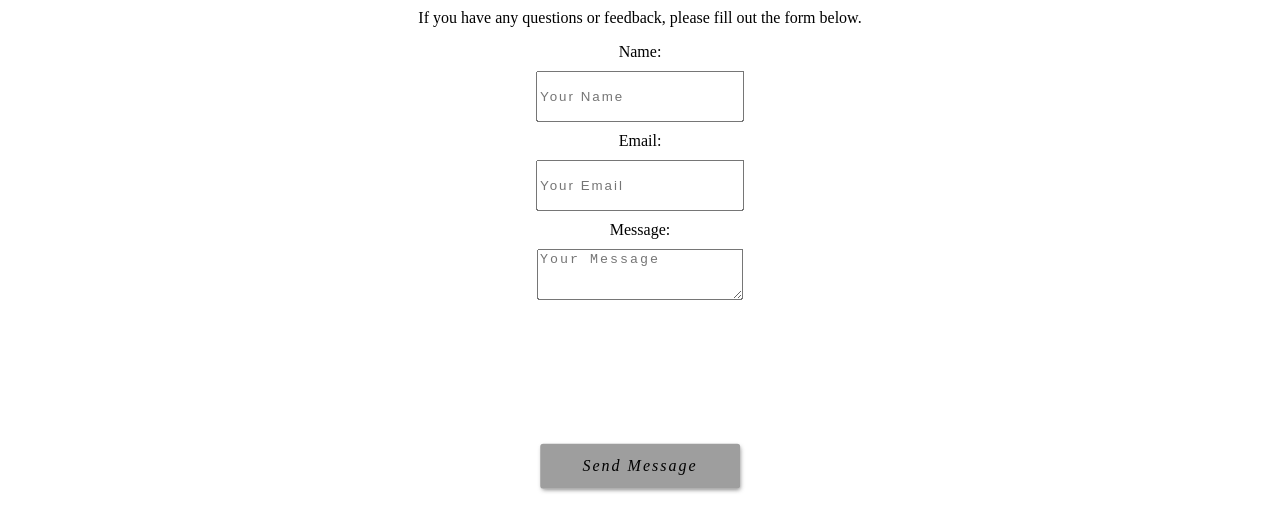
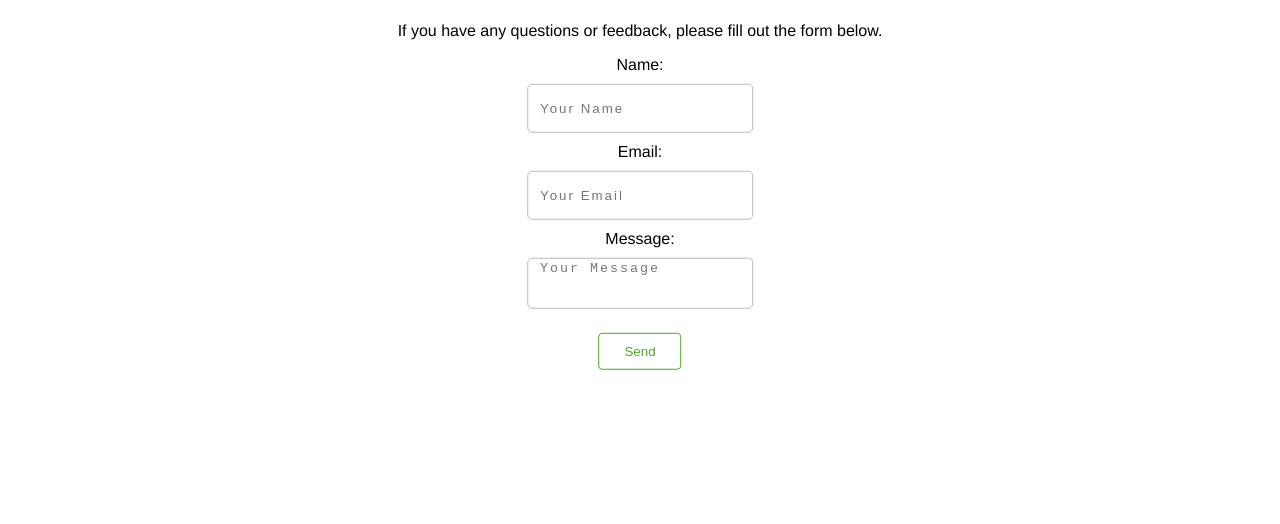
Before and after one commit to AmineNaboulsi/codeCraftBeta, a plain HTML site: page contact.html in a window 1280 px wide. Shown: the part 276-800 px from the top of the page. Drawn offline with Linux system fonts and the light colour scheme; grey boxes are pictures that could not be loaded.

Commit message:
Adding some changes on contact us

```diff
--- a/contact.html
+++ b/contact.html
@@ -37,14 +37,7 @@
               <textarea class="button-container wave-black" id="message" name="message" required placeholder="Your Message"></textarea>
               <br/>
 
-
-              <div class="button-container button-water-fill wave-black">
-                  <div class="filler">
-                      <div class="button">
-                          <i>Send Message</i>
-                      </div>
-                  </div>
-              </div>
+              <button>Send</button>
           </form>
 
 
--- a/style.css
+++ b/style.css
@@ -244,3 +244,36 @@ section.page-container {
 #rules{
   margin-top: 70px;
 }
+
+
+
+
+#contact{
+  font-family: 'Franklin Gothic Medium', 'Arial Narrow', Arial, sans-serif;
+}
+#contact input{
+  padding-inline: 12px;
+  border-radius: 5px;
+  border: 1px solid rgb(187, 186, 186);
+}
+#contact button{
+  background-color: transparent;
+  border: 1px solid rgb(79, 167, 38);
+  border-radius: 4px;
+  padding-block: 10px;
+  padding-inline: 25px;
+  margin-top: 10px;
+  color: rgb(79, 167, 38);
+  transition: all 0.2s ease;
+  cursor: pointer;
+}
+#contact button:hover{
+  background-color: rgb(79, 167, 38);;
+  color: white;
+}
+#contact textarea{
+  padding-inline: 12px;
+  border-radius: 5px;
+  border: 1px solid rgb(187, 186, 186);
+  resize: none;
+}
```
